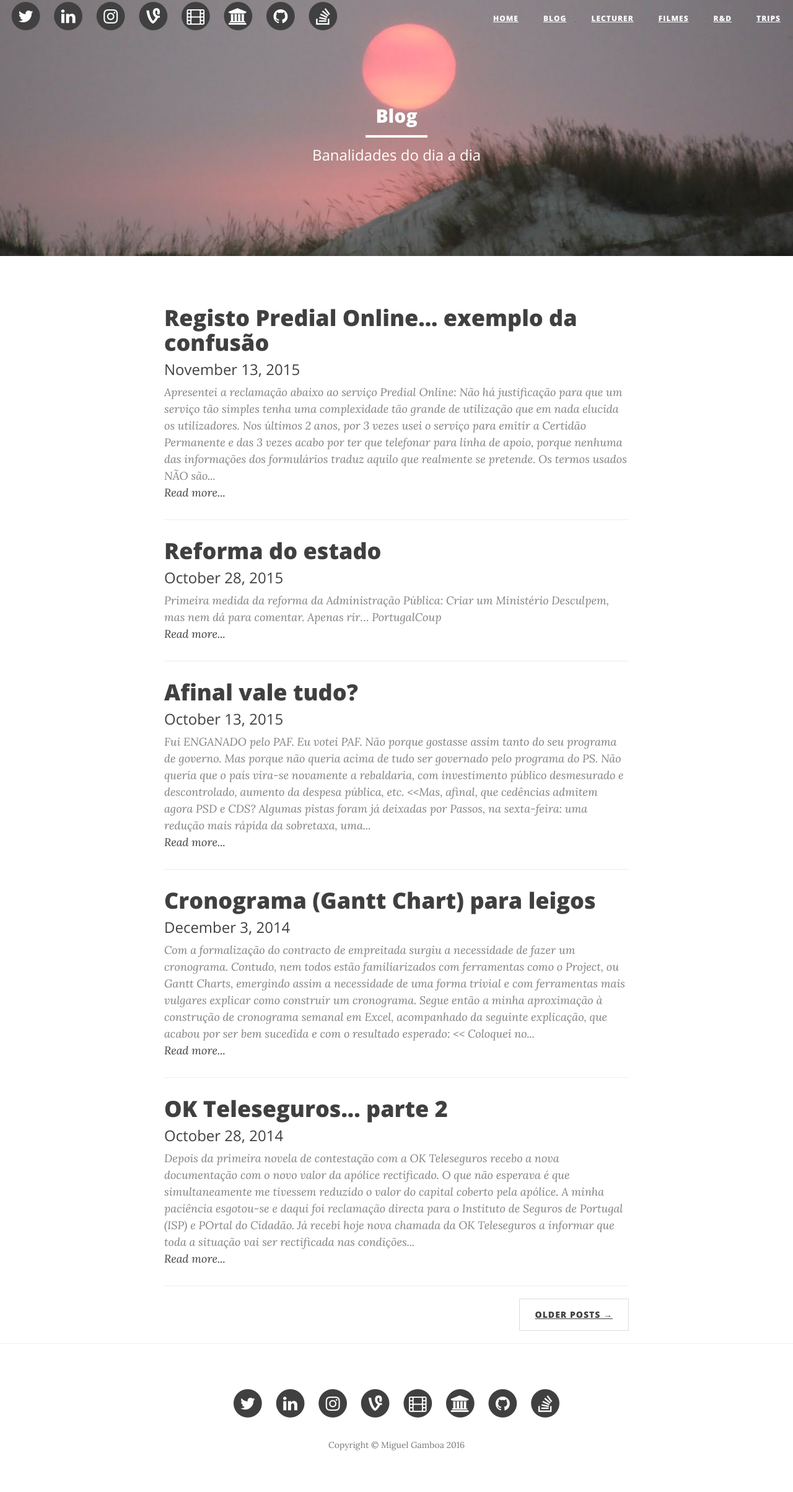
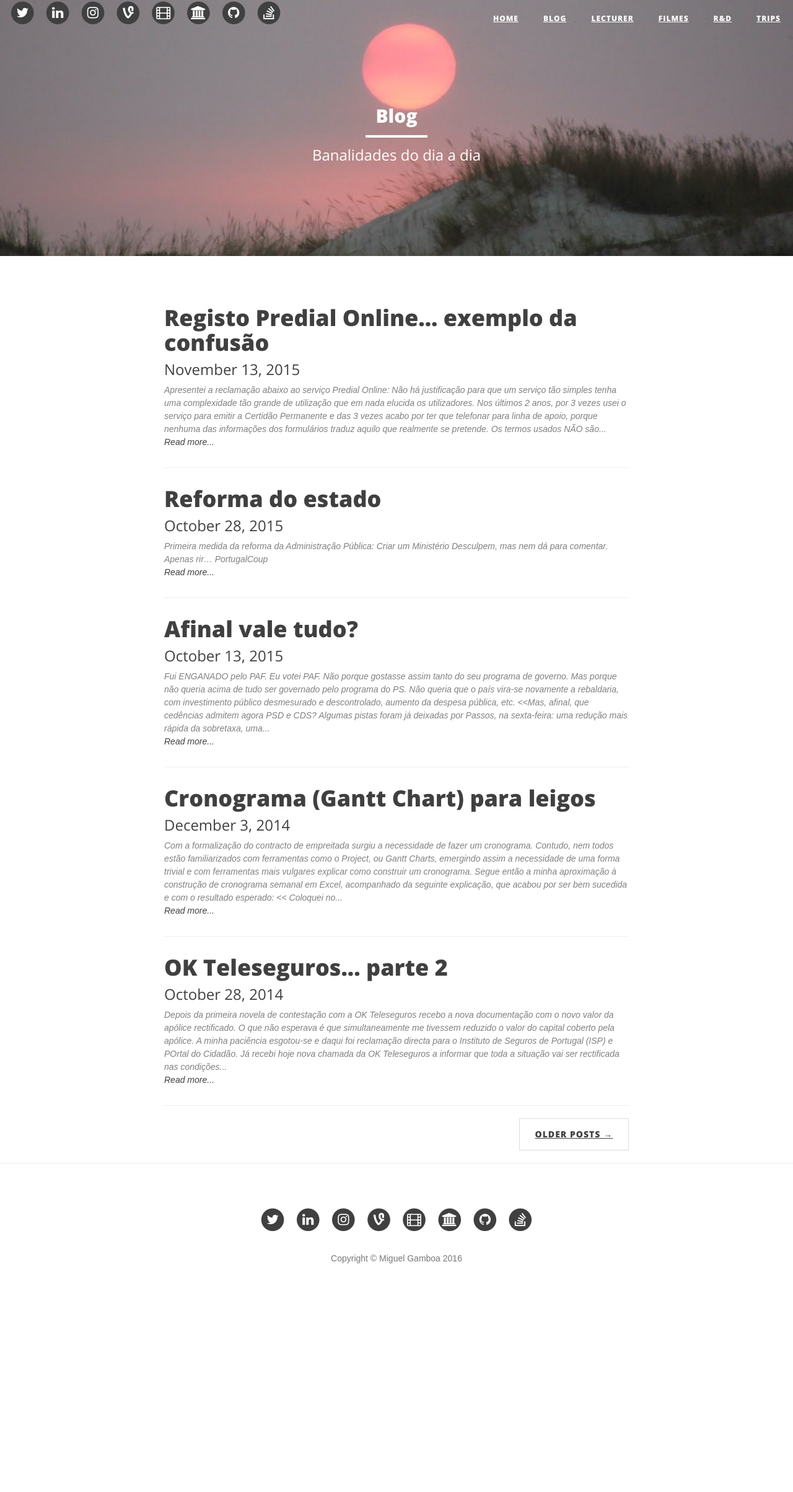
Before and after one commit to fmcarvalho/fmcarvalho.github.io, a Jekyll site: the page built from blog/index.html, in a window 1280 px wide. Shown: the whole page at 62% size. Built offline with Jekyll 4.4.1, drawn with Linux system fonts in a browser that asks for light colours; nearby versions of some CDN libraries; the list of posts is cut into pages by our own code; after the commit the page ends 2106 px from its top, so only the background shows below that.

Commit message:
Change font-style and font-size

```diff
--- a/css/clean-blog.css
+++ b/css/clean-blog.css
@@ -1,6 +1,6 @@
 body {
-  font-family: 'Lora', 'Times New Roman', serif;
-  font-size: 20px;
+  font-family: 'Source Sans Pro', sans-serif;
+  font-size: 12pt;
   color: #404040;
 }
 p {
@@ -225,7 +225,7 @@
 }
 .post-preview > .post-meta {
   color: #808080;
-  font-size: 18px;
+  font-size: 14px;
   font-style: italic;
   margin-top: 0;
 }
```
